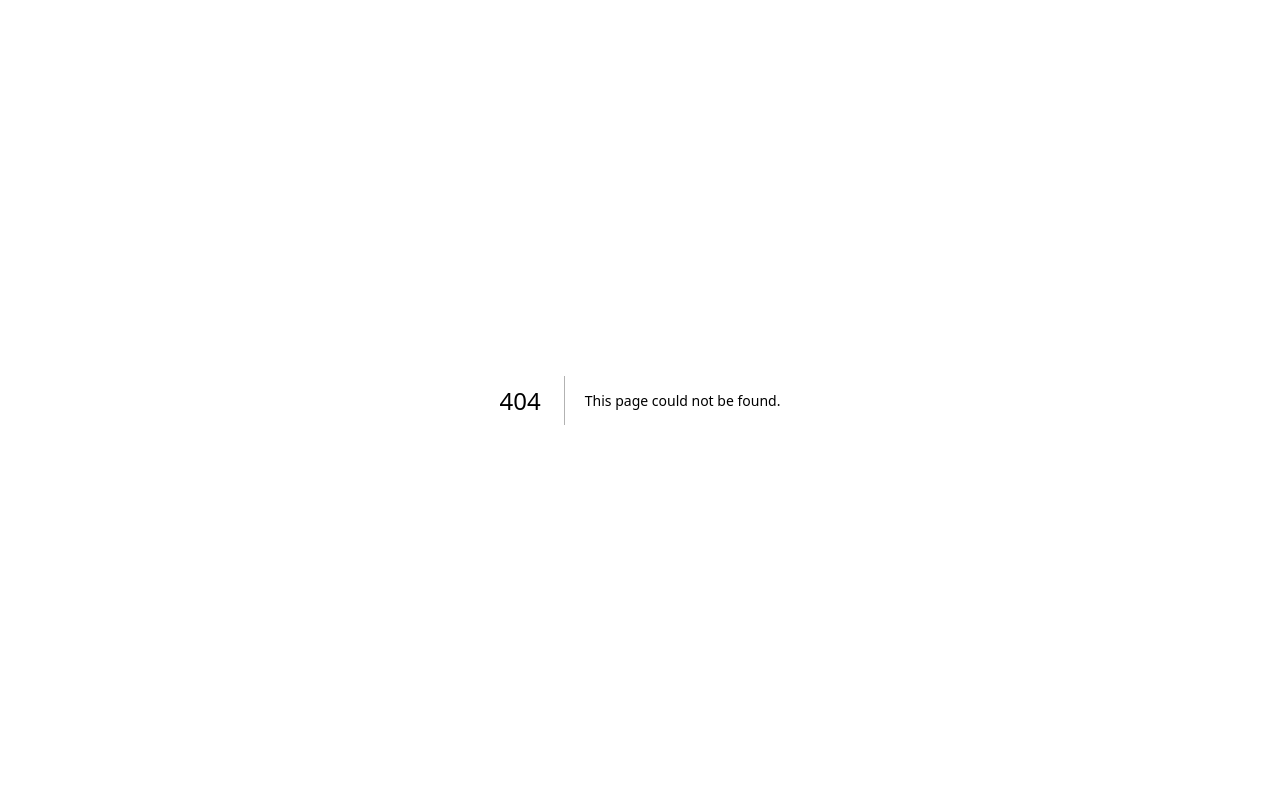
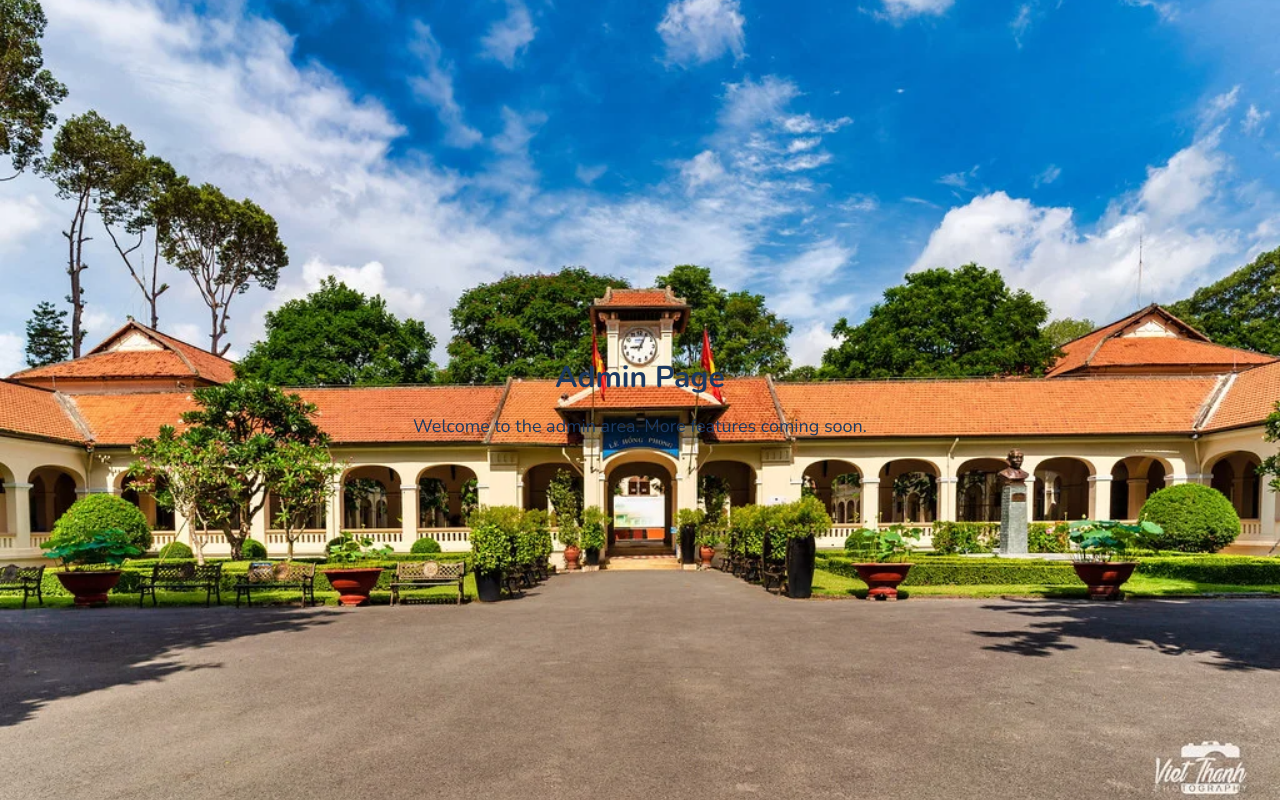
Before and after one commit to ChubbyCub/hs-reunion, a Next.js app: page /admin in a window 1280 px wide. Before the commit this address had no page. Built offline with nearby package versions, Linux system fonts and the light colour scheme.

Commit message:
Added admin page and made sure countdown gradually removes

```diff
--- /dev/null
+++ b/src/app/admin/page.tsx
@@ -0,0 +1,18 @@
+"use client";
+
+export default function AdminPage() {
+  return (
+    <main className="flex min-h-screen flex-col items-center justify-center p-24">
+      {/* Desktop content */}
+      <div className="hidden md:flex flex-col items-center">
+        <h1 className="text-3xl font-bold mb-4">Admin Page</h1>
+        <p className="text-lg">Welcome to the admin area. More features coming soon.</p>
+      </div>
+      {/* Mobile message */}
+      <div className="flex md:hidden flex-col items-center">
+        <h1 className="text-2xl font-bold mb-4">Admin Page</h1>
+        <p className="text-lg">Admin page is only available on desktop.</p>
+      </div>
+    </main>
+  );
+}
--- a/src/app/page.tsx
+++ b/src/app/page.tsx
@@ -39,6 +39,7 @@ export default function Home() {
       <div className="absolute top-8 right-8 flex flex-col gap-3 z-10">
         <Link href="/gallery" className="text-white text-lg font-semibold transition-colors hover:text-yellow-400">Gallery</Link>
         <Link href="/faq" className="text-white text-lg font-semibold transition-colors hover:text-yellow-400">FAQ</Link>
+        <Link href="/admin" className="text-white text-lg font-semibold transition-colors hover:text-yellow-400 hidden md:block">Admin</Link>
       </div>
       <div>
         <motion.div
@@ -59,35 +60,59 @@ export default function Home() {
           <h1 className="text-6xl md:text-8xl font-title">
             <div className="flex flex-col items-center mt-4">
               <div className="flex justify-center items-end">
+                {timeLeft.days > 0 && (
+                  <>
                     <div className="flex flex-col items-center" style={{ width: '3.5rem' }}>
                       <span className="text-4xl font-title leading-none">{timeLeft.days}</span>
                     </div>
                     <div className="flex flex-col items-center" style={{ width: '1.5rem' }}>
                       <span className="text-4xl font-title leading-none">:</span>
                     </div>
+                  </>
+                )}
+                {((timeLeft.days > 0) || (timeLeft.hours > 0)) && (
+                  <>
                     <div className="flex flex-col items-center" style={{ width: '3.5rem' }}>
                       <span className="text-4xl font-title leading-none">{timeLeft.hours}</span>
                     </div>
                     <div className="flex flex-col items-center" style={{ width: '1.5rem' }}>
                       <span className="text-4xl font-title leading-none">:</span>
                     </div>
+                  </>
+                )}
+                {((timeLeft.days > 0) || (timeLeft.hours > 0) || (timeLeft.minutes > 0)) && (
+                  <>
                     <div className="flex flex-col items-center" style={{ width: '3.5rem' }}>
                       <span className="text-4xl font-title leading-none">{timeLeft.minutes}</span>
                     </div>
                     <div className="flex flex-col items-center" style={{ width: '1.5rem' }}>
                       <span className="text-4xl font-title leading-none">:</span>
                     </div>
+                  </>
+                )}
                 <div className="flex flex-col items-center" style={{ width: '3.5rem' }}>
                   <span className="text-4xl font-title leading-none">{timeLeft.seconds}</span>
                 </div>
               </div>
               <div className="flex justify-center items-start mt-1">
+                {timeLeft.days > 0 && (
+                  <>
                     <div className="text-xs font-legalese text-center" style={{ width: '3.5rem' }}>days</div>
                     <div style={{ width: '1.5rem' }}></div>
+                  </>
+                )}
+                {((timeLeft.days > 0) || (timeLeft.hours > 0)) && (
+                  <>
                     <div className="text-xs font-legalese text-center" style={{ width: '3.5rem' }}>hours</div>
                     <div style={{ width: '1.5rem' }}></div>
+                  </>
+                )}
+                {((timeLeft.days > 0) || (timeLeft.hours > 0) || (timeLeft.minutes > 0)) && (
+                  <>
                     <div className="text-xs font-legalese text-center" style={{ width: '3.5rem' }}>minutes</div>
                     <div style={{ width: '1.5rem' }}></div>
+                  </>
+                )}
                 <div className="text-xs font-legalese text-center" style={{ width: '3.5rem' }}>seconds</div>
               </div>
             </div>
```
Lines whose indentation alone changed are shown as unchanged.
